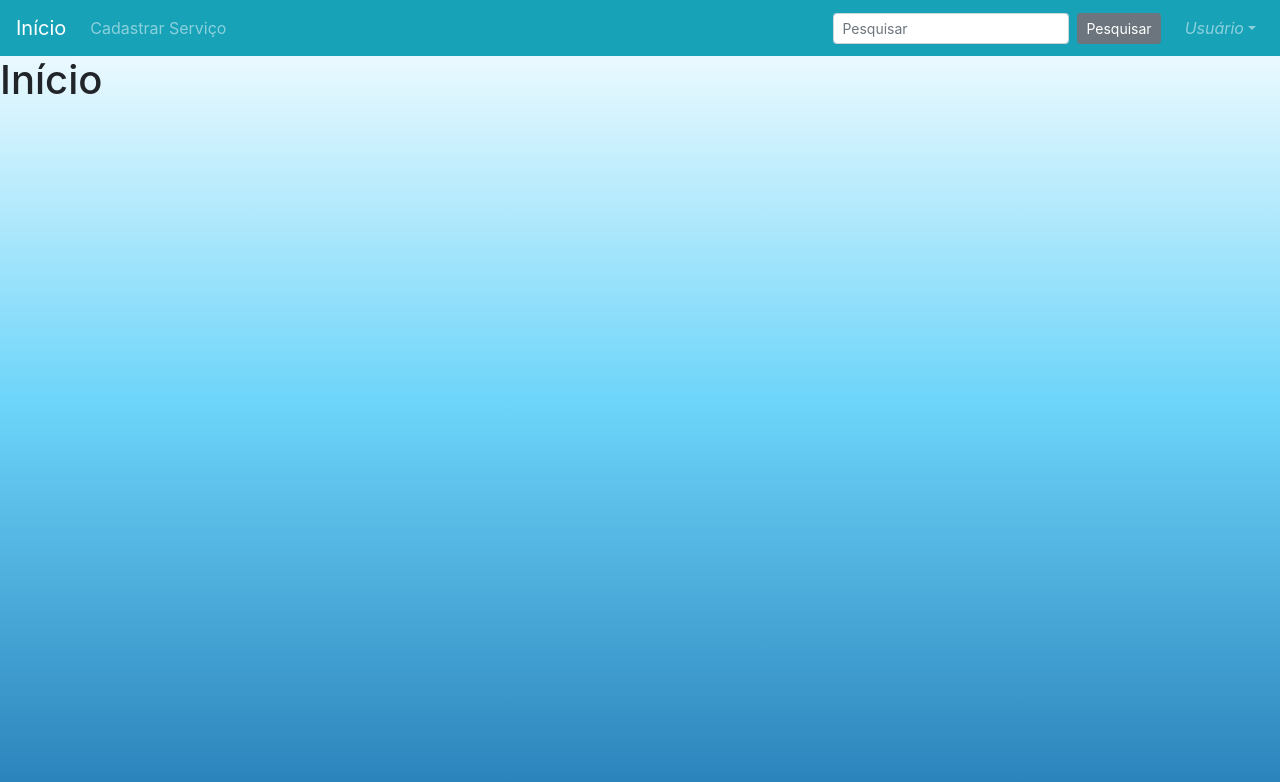
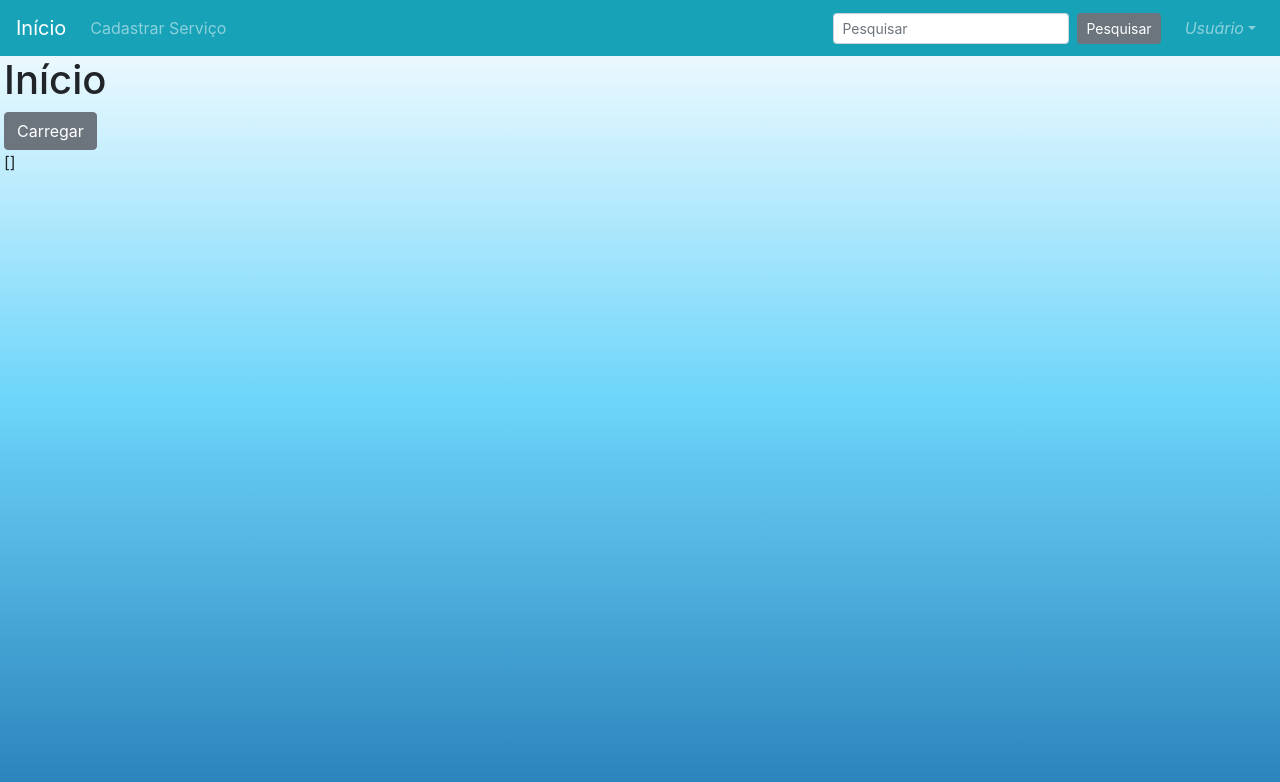
Before and after one commit to danialvesb/contrateepreste-pw, a Vue app: page /inicio in a window 1280 px wide. Shown: the top 782 px of the page. Built offline with nearby package versions, Linux system fonts and the light colour scheme.

Commit message:
GET adicionado

```diff
--- a/src/components/Home.vue
+++ b/src/components/Home.vue
@@ -1,12 +1,27 @@
 <template>
   <div>
-    <h1>Início</h1>
+    <h1 class="ml-1">Início</h1>
+    <b-button class="primary ml-1" @click="loadDataLocal">Carregar</b-button>
+    <ServiceList class="ml-1"></ServiceList>
   </div>
 </template>
 
 <script>
+import ServiceList from './lists/ServiceList'
+import { mapActions } from 'vuex'
+
 export default {
+  components: {
+    ServiceList
+  },
+  methods: {
+    ...mapActions(['loadData']),
+    loadDataLocal() {
+      this.loadData()
+    }
 
+
+  }
 }
 </script>
 
--- a/src/components/lists/ServiceList.vue
+++ b/src/components/lists/ServiceList.vue
@@ -10,13 +10,15 @@ import { mapGetters } from 'vuex'
 export default {
     data() {
         return {
-
+            data: ''
         }
     },
     computed: {
         ...mapGetters({
             services: 'serviceList'
+
         })
+
     }
 }
 </script>
--- a/src/main.js
+++ b/src/main.js
@@ -1,11 +1,11 @@
 import Vue from 'vue'
 import { BootstrapVue, IconsPlugin } from 'bootstrap-vue'
-
+import './plugins/axios'
 import App from './App.vue'
 
-import './plugins/axios'
+
 import router from './router';
-import store from './store/store'
+import store from './store/store';
 
 Vue.config.productionTip = false
 
--- a/src/plugins/axios.js
+++ b/src/plugins/axios.js
@@ -4,7 +4,10 @@ import axios from 'axios'
 Vue.use({
     install(Vue) {
         Vue.prototype.$http = axios.create({
-            baseURL: 'http://127.0.0.1:8000/'
+            baseURL: 'http://127.0.0.1:8000/',
+            headers: {
+
+            }
         })
     }
 })
--- a/src/store/actions.js
+++ b/src/store/actions.js
@@ -3,12 +3,15 @@ import Vue from 'vue'
 export default {
     loadData({ commit }) {
         Vue.prototype.$http.get('api/services.json').then( resp => {
-            const data =  resp.data
+            const data =  resp;
 
             if(data) {
                 commit('setServices', data)
 
             }
-        } )
+        } ).catch(err => {
+            alert(err);
+
+        });
     }
 }
--- a/src/store/modules/services.js
+++ b/src/store/modules/services.js
@@ -1,10 +1,10 @@
 export default {
     state: {
-        services: []
+        services: [],
     },
-    mutattions: {
-        setServices(state, services) {
-            state.services = services
+    mutations: {
+        setServices(state, data) {
+            state.services = data
         }
 
     },
```
Also changed, not shown: src/router.js (+4 -4 lines).
